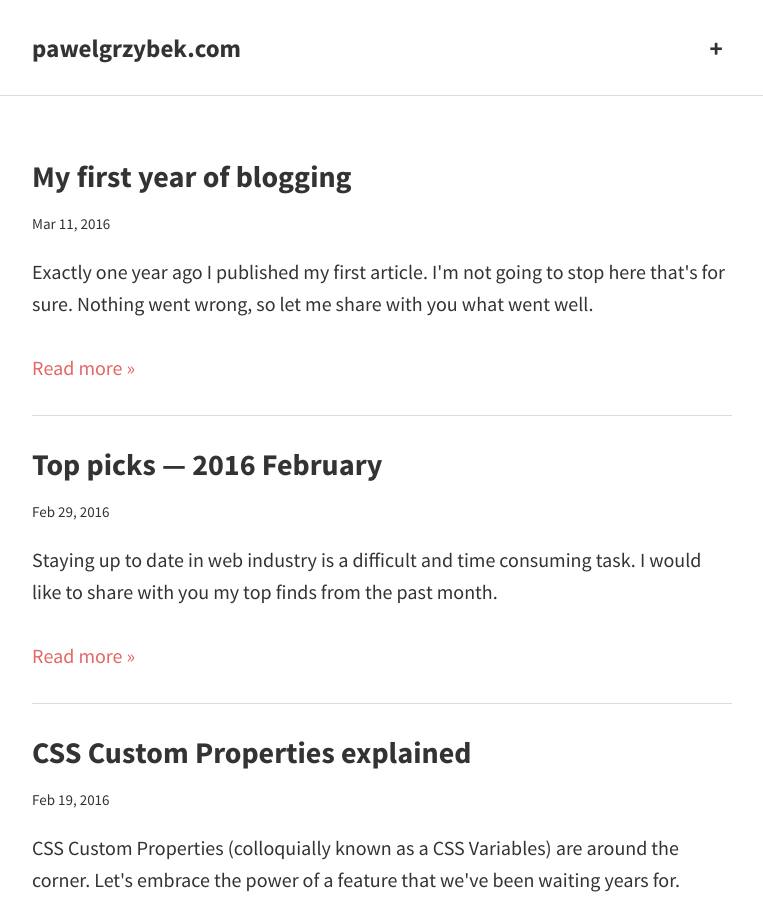
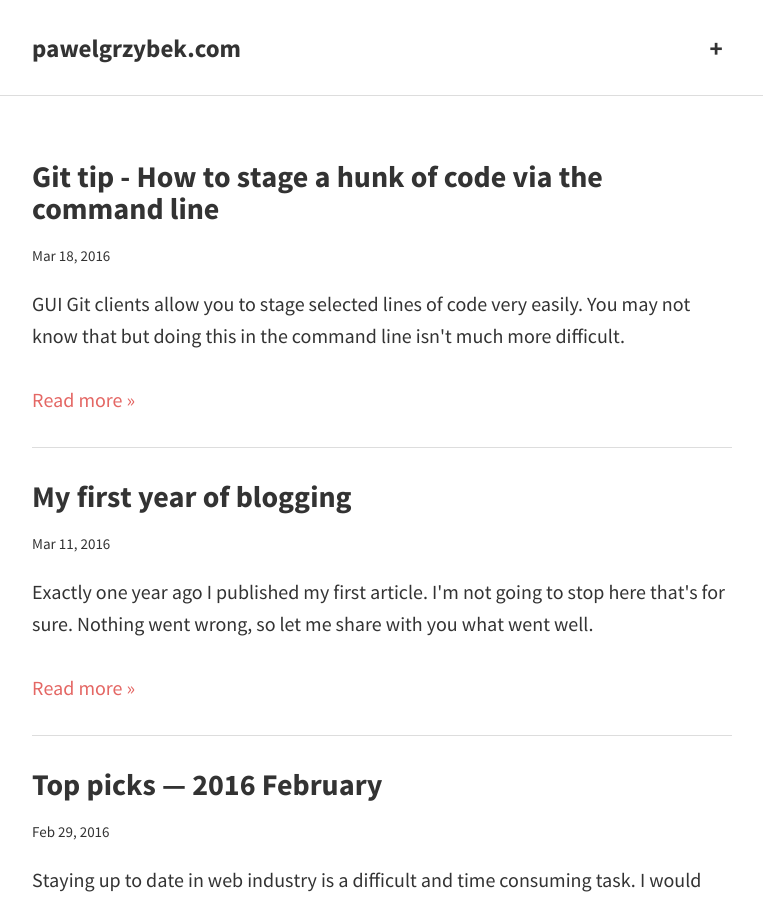
Before and after one commit to kimruddock/pawelgrzybek.github.io, a Jekyll site: the page built from index.html, in a window 1280 px wide and 900 px high. Shown: the whole window, without its empty margins (258-1021 px from the left). Built offline with Jekyll 4.4.1, drawn with Linux system fonts in a browser that asks for light colours; the list of posts is cut into pages by our own code; some of the changed text lies outside the part shown.

Commit message:
New post: Git tip - How to stage a hunk of code via the command line

```diff
--- a/_drafts/git-tip-staging-hunk-of-code-via-command-line.md
+++ b/_posts/2016-03-18-git-tip-staging-hunk-of-code-via-command-line.md
@@ -1,6 +1,6 @@
 ---
 title: Git tip - How to stage a hunk of code via the command line
-excerpt: GUI Git clients allow you to stage selected lines of code in a very easily. You may not know that doing this in the command line isn't much more difficult.
+excerpt: GUI Git clients allow you to stage selected lines of code very easily. You may not know that but doing this in the command line isn't much more difficult.
 photo: 2016-03-18.jpg
 ---
 
```
Also changed, not shown: photos/2016-03-18-3.jpg, photos/2016-03-18-4.jpg, photos/2016-03-18.jpg (added).
